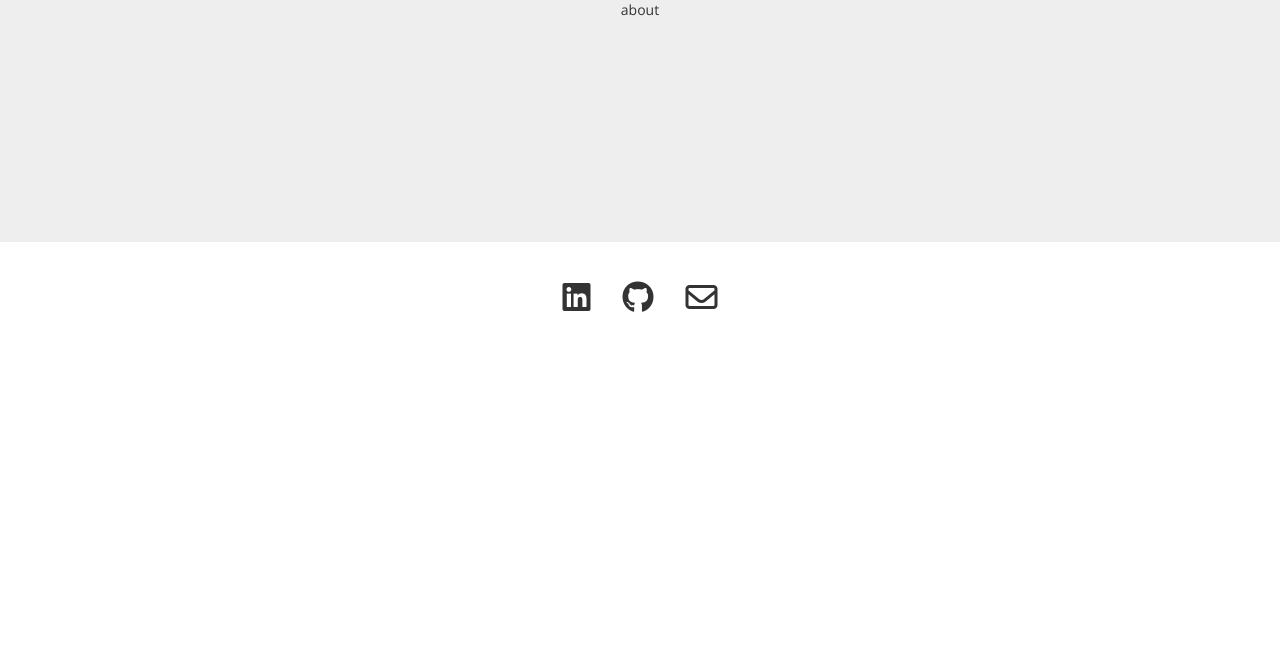
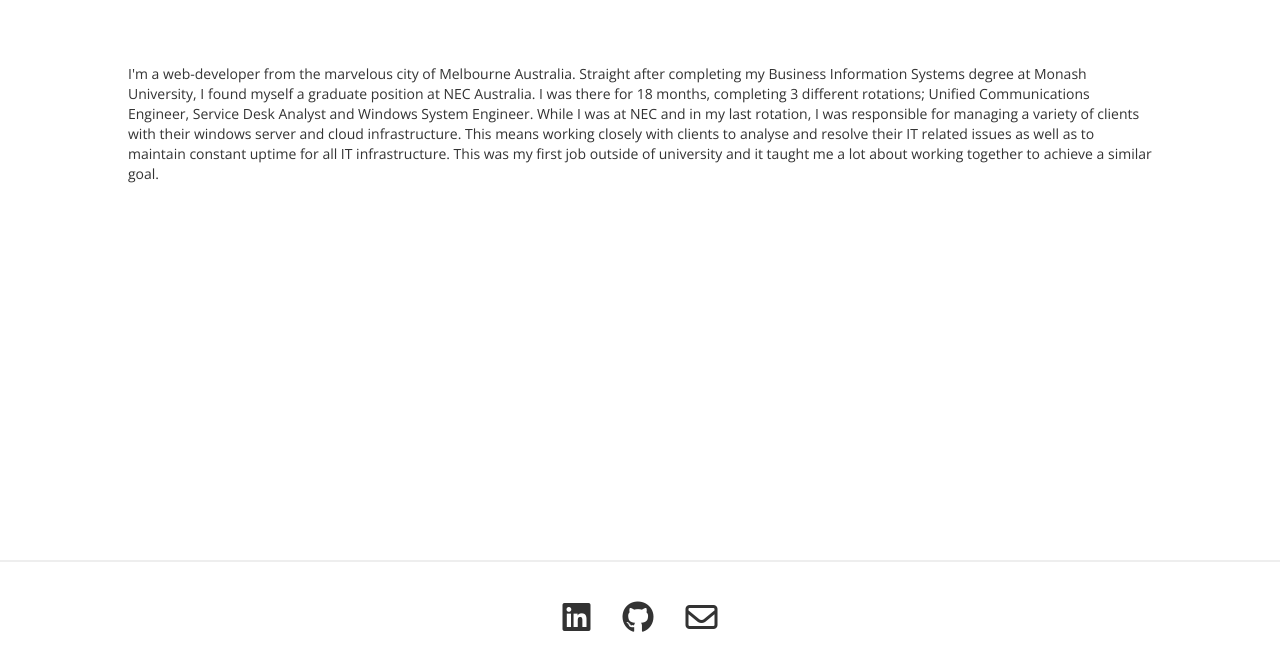
Before and after one commit to Jchan241/project-me, a React app: page /about in a window 1280 px wide. Shown: the top 670 px of the page. Built offline with nearby package versions, Linux system fonts and the light colour scheme.

Commit message:
my story

```diff
--- /dev/null
+++ b/assets/stylesheets/_about.scss
@@ -0,0 +1,5 @@
+.my-story {
+  p {
+    padding: 5% 10%;
+  }
+}
--- a/assets/stylesheets/_footer.scss
+++ b/assets/stylesheets/_footer.scss
@@ -1,5 +1,8 @@
 .footer {
   height: 240px;
+  position: absolute;
+  bottom: 0;
+  width: 100%;
 }
 
 .footer-container {
--- a/assets/stylesheets/_intro.scss
+++ b/assets/stylesheets/_intro.scss
@@ -4,20 +4,23 @@ h2 {
 
 .intro {
   text-align: center;
-  background-color: #eee;
-  height: 30vh;
-  padding: 0 auto;
+  background-color: #e8e8e8;
+  padding: 40px 20px;
 }
 
 .about {
   justify-content: center;
   align-items: center;
   font-size: 1.5em;
-  padding-top: 2em;
   max-width: 540px;
   margin: 0 auto;
   p {
-    padding-top: 2em;
+    padding: 1em;
+  }
+  a {
+    color: #5588a3;
+    text-decoration: none;
+    font-weight: lighter;
   }
 }
 
@@ -25,7 +28,6 @@ h2 {
   .intro {
     text-align: center;
     background-color: #eee;
-    height: 50vh;
     padding: 0 auto;
   }
 }
--- a/assets/stylesheets/application.scss
+++ b/assets/stylesheets/application.scss
@@ -3,6 +3,7 @@
 @import "intro";
 @import "footer";
 
+@import "about";
 
 body {
   font-family: 'Open Sans', sans-serif;
@@ -22,3 +23,12 @@ h2 {
   margin-top: 0;
   padding-top : 20px;
 }
+
+.app {
+  position: relative;
+  min-height: 100vh
+}
+
+.content-wrap {
+  padding-bottom: 240px;
+}
--- a/src/components/about.jsx
+++ b/src/components/about.jsx
@@ -2,8 +2,19 @@ import React from 'react';
 
 const About = () => {
   return (
-    <div className="intro">
-      about
+    <div className="my-story">
+      <p>
+        I'm a web-developer from the marvelous city of Melbourne Australia.
+        Straight after completing my Business Information Systems degree at Monash University,
+        I found myself a graduate position at NEC Australia. I was there for 18 months, completing 3 different rotations;
+        Unified Communications Engineer, Service Desk Analyst and Windows System Engineer.
+        While I was at NEC and in my last rotation, I was responsible for managing a variety of clients with their windows server and cloud infrastructure.
+        This means working closely with clients to analyse and resolve their IT related issues as well as to maintain constant uptime for all IT infrastructure.
+        This was my first job outside of university and it taught me a lot about working together to achieve a similar goal.
+
+
+      </p>
+
     </div>
   );
 };
--- a/src/components/app.jsx
+++ b/src/components/app.jsx
@@ -1,5 +1,5 @@
 import React from 'react';
-import { BrowserRouter as Router, Switch, Route, Link } from 'react-router-dom';
+import { BrowserRouter as Router, Switch, Route} from 'react-router-dom';
 
 import Banner from './banner';
 import Intro from './intro';
@@ -14,8 +14,10 @@ const App = () => {
       <div className="app">
         <Switch>
           <Route path="/" exact>
-            <Banner />
-            <Intro />
+            <div className="content-wrap">
+              <Banner />
+              <Intro />
+            </div>
           </Route>
           <Route path="/about" component={About} />
         </Switch>
--- a/src/components/intro.jsx
+++ b/src/components/intro.jsx
@@ -9,14 +9,13 @@ const Intro = () => {
         <h2>About me</h2>
         <p>
           I'm a fullstack ruby on rails web developer based in Melbourne, Australia.<br />
-          My passion is to create the best possible user experience and I'm constantly learning new ways to make it better.
+          My passion is to create the best possible user experience and
+          I'm constantly learning new ways to make it better.
         </p>
-        <Link to="/about">My story <i className="fas fa-arrow-right"></i></Link>
+        <Link to="/about" className="story-link">More about me  <i className="fas fa-arrow-right"></i></Link>
       </div>
     </div>
   );
 };
 
 export default Intro;
-
-        // <a href="">My story <i className="fas fa-arrow-right"></i></a>
```
